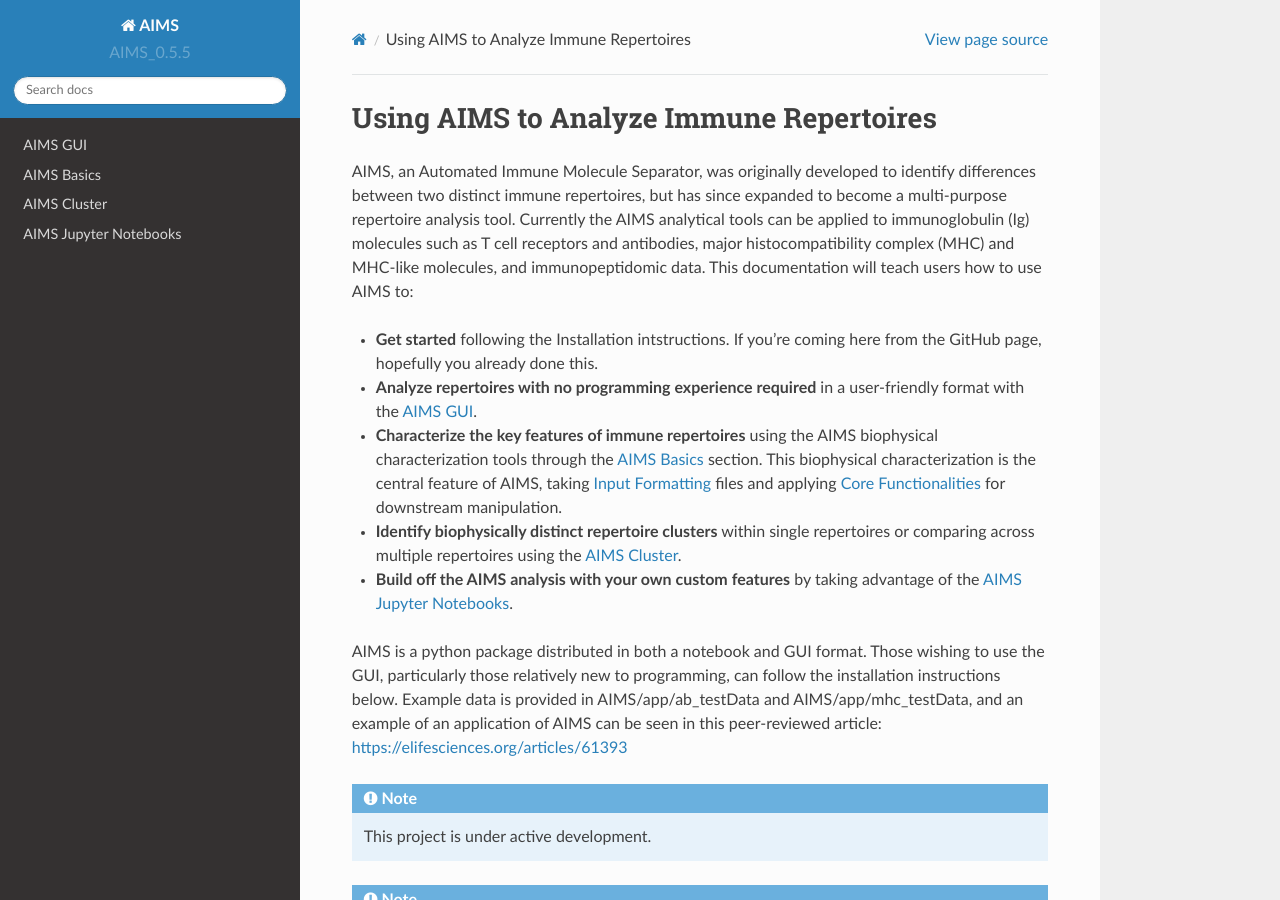
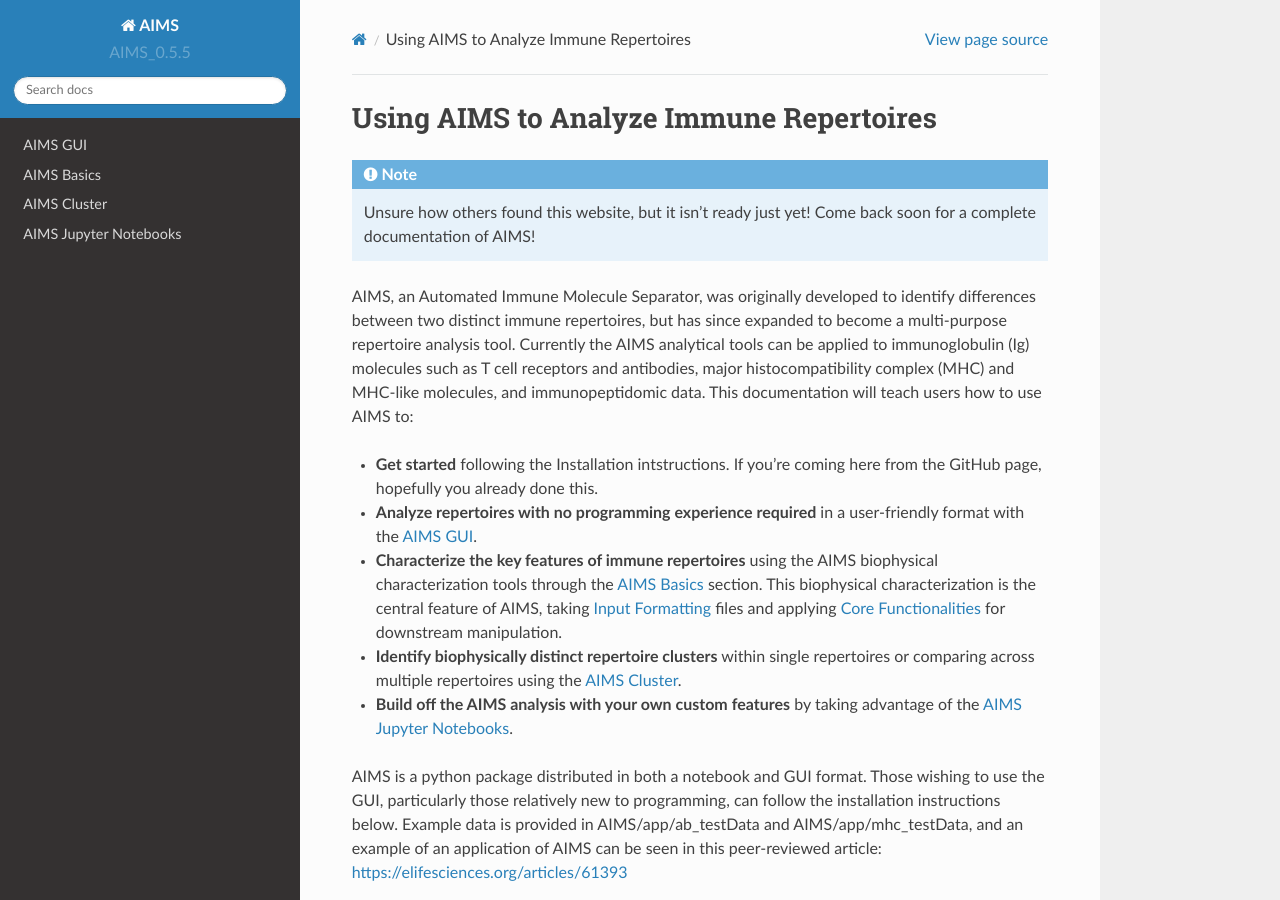
Before and after one commit to ctboughter/aims_doc, a Sphinx documentation site: the page built from docs/source/index.rst, in a window 1280 px wide and 900 px high. Built offline with Sphinx 7.4.7 and the Read the Docs theme 2.0.0, drawn with Linux system fonts in a browser that asks for light colours.

Commit message:
Update index.rst

```diff
--- a/docs/source/index.rst
+++ b/docs/source/index.rst
@@ -1,23 +1,28 @@
 Using AIMS to Analyze Immune Repertoires
 ===================================
+
+
+.. note::
+
+   Unsure how others found this website, but it isn't ready just yet! Come back soon for a complete documentation of AIMS!
 
 AIMS, an Automated Immune Molecule Separator, was originally developed to identify differences between two distinct immune repertoires, but has since expanded to become a multi-purpose repertoire analysis tool. Currently the AIMS analytical tools can be applied to immunoglobulin (Ig) molecules such as T cell receptors and antibodies, major histocompatibility complex (MHC) and MHC-like molecules, and immunopeptidomic data. This documentation will teach users how to use AIMS to:
 
 - **Get started** following the :doc:`Installation` intstructions. If you're coming here from the GitHub page, hopefully you already done this.
 
+
 - **Analyze repertoires with no programming experience required** in a user-friendly format with the :doc:`AIMS_GUI`.
+
 
 - **Characterize the key features of immune repertoires** using the AIMS biophysical characterization tools through the :doc:`AIMS_basics` section. This biophysical characterization is the central feature of AIMS, taking :ref:`formatting` files and applying :ref:`core` for downstream manipulation.
 
+
 - **Identify biophysically distinct repertoire clusters** within single repertoires or comparing across multiple repertoires using the :doc:`AIMS_cluster`.
+
 
 - **Build off the AIMS analysis with your own custom features** by taking advantage of the :doc:`AIMS_notebooks`.
 
 AIMS is a python package distributed in both a notebook and GUI format. Those wishing to use the GUI, particularly those relatively new to programming, can follow the installation instructions below. Example data is provided in AIMS/app/ab_testData and AIMS/app/mhc_testData, and an example of an application of AIMS can be seen in this peer-reviewed article: https://elifesciences.org/articles/61393
-
-.. note::
-
-   This project is under active development.
 
 .. note::
    When publishing analysis from this software, please cite:
```
